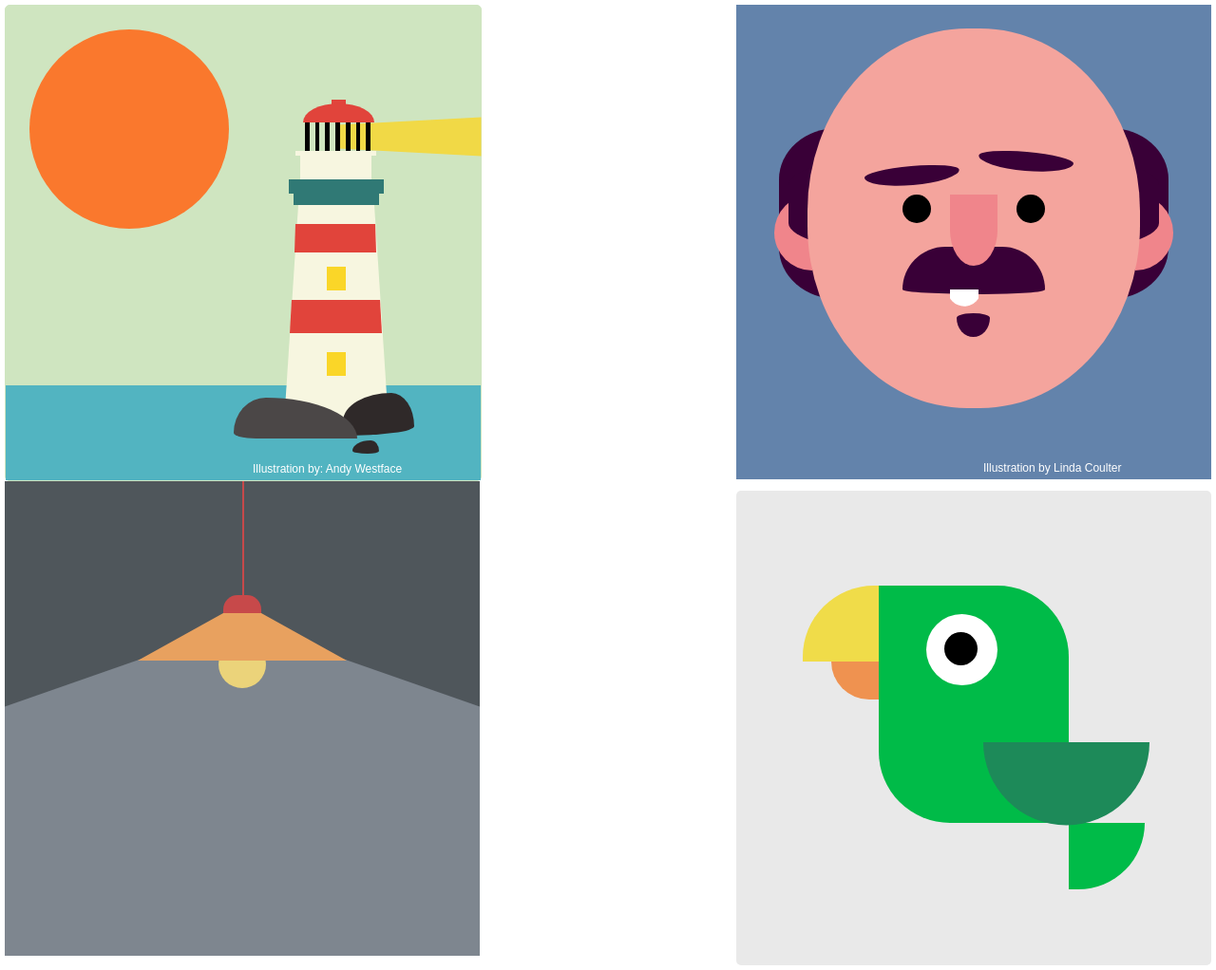
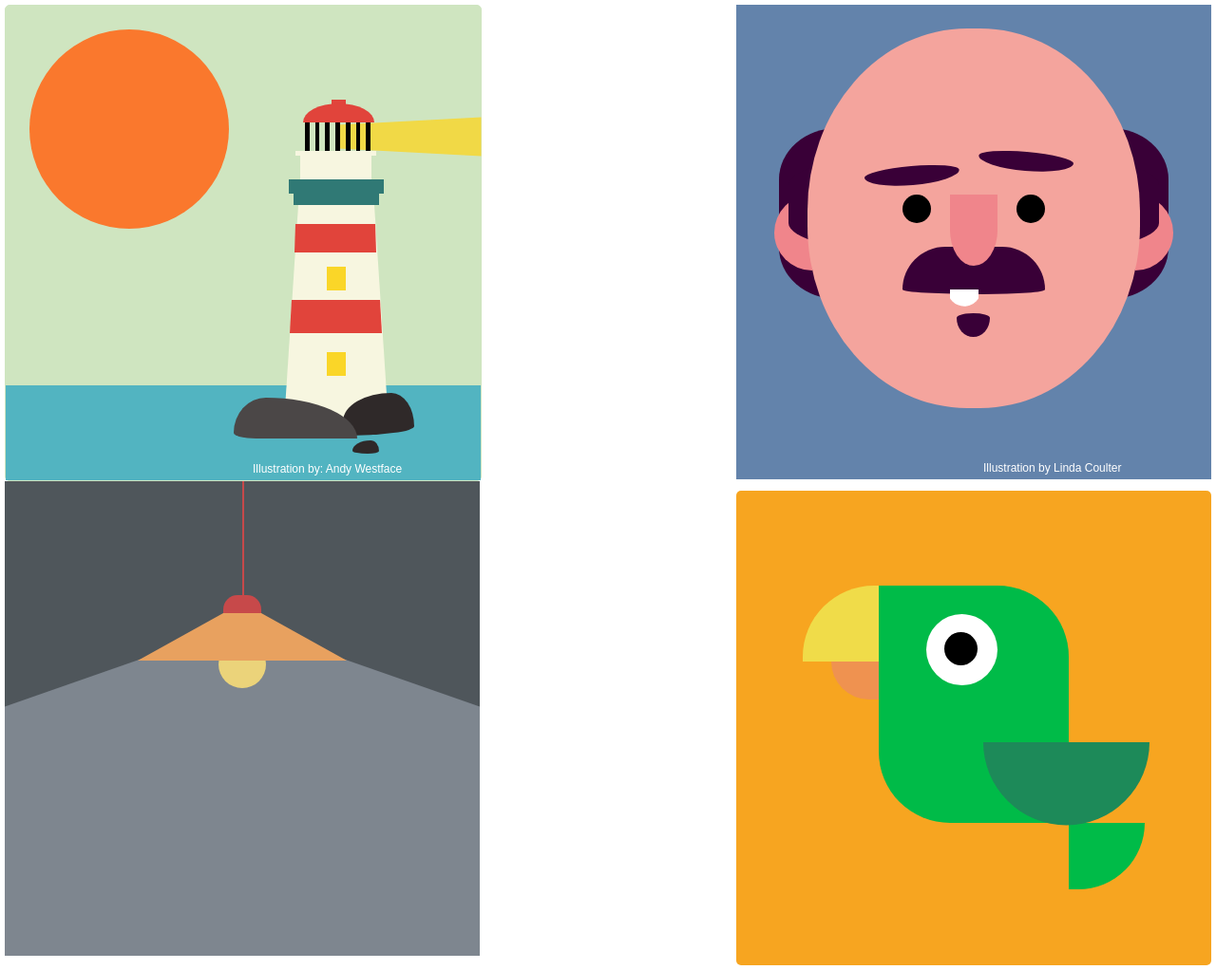
Before and after one commit to jocemarvogel/css_drawing, a plain HTML site: page index.html in a window 1280 px wide. Shown: the whole page at 95% size. Drawn offline with Linux system fonts and the light colour scheme.

Commit message:
passaro atualizacao

```diff
--- a/css/stylepassaro.css
+++ b/css/stylepassaro.css
@@ -1,5 +1,5 @@
 :root{
-    --fundoPassaro: #e9e9e9;
+    --fundoPassaro: #F7A520;
     --olho01:#ffffff;
     --olho02: #000000;
     --corpo: #00bb48;
```
